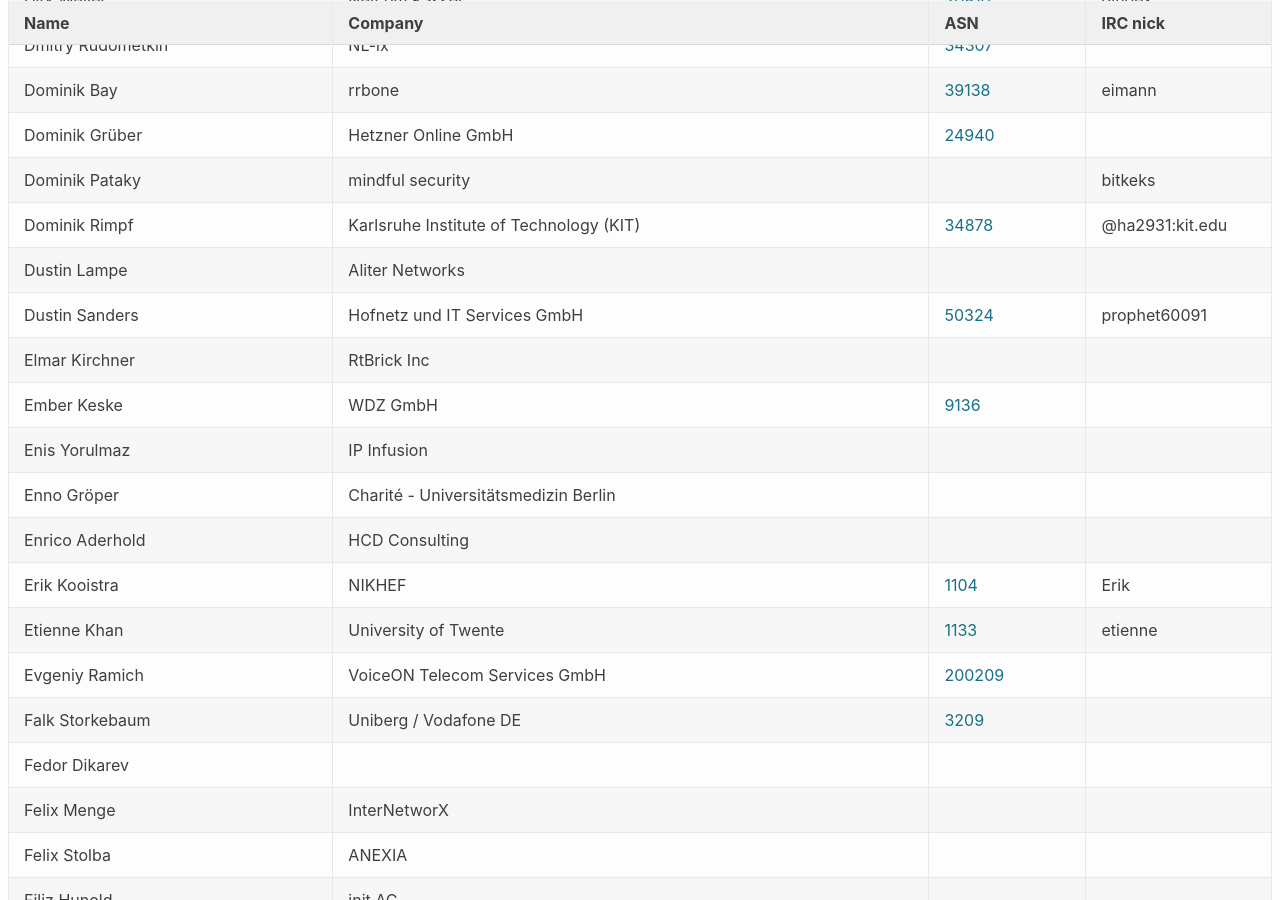
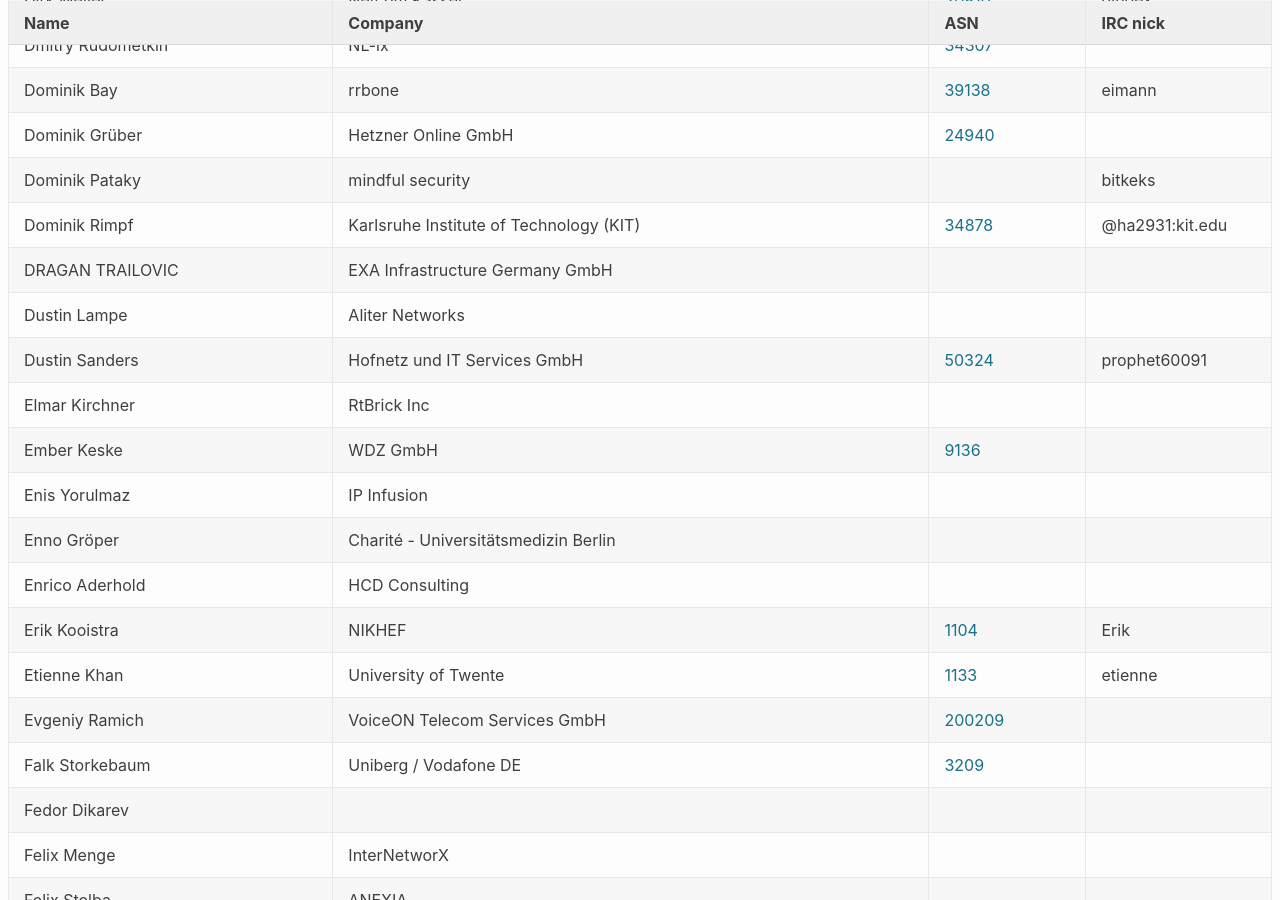
Before and after one commit to denog/pretix-attendeelist, a Jekyll site: the page built from denog15/index.md, in a window 1280 px wide and 900 px high, scrolled down 4834 px. Built offline with Jekyll 4.4.1, drawn with Linux system fonts in a browser that asks for light colours.

Commit message:
Latest data: Thu Nov  9 16:31:32 UTC 2023

```diff
--- a/_data/attendees_denog15_onsite.json
+++ b/_data/attendees_denog15_onsite.json
@@ -654,6 +654,12 @@
     "asn": "34878"
   },
   {
+    "name": "DRAGAN TRAILOVIC",
+    "company": "EXA Infrastructure Germany GmbH",
+    "irc": null,
+    "asn": null
+  },
+  {
     "name": "Dustin Lampe",
     "company": "Aliter Networks",
     "irc": null,
```
